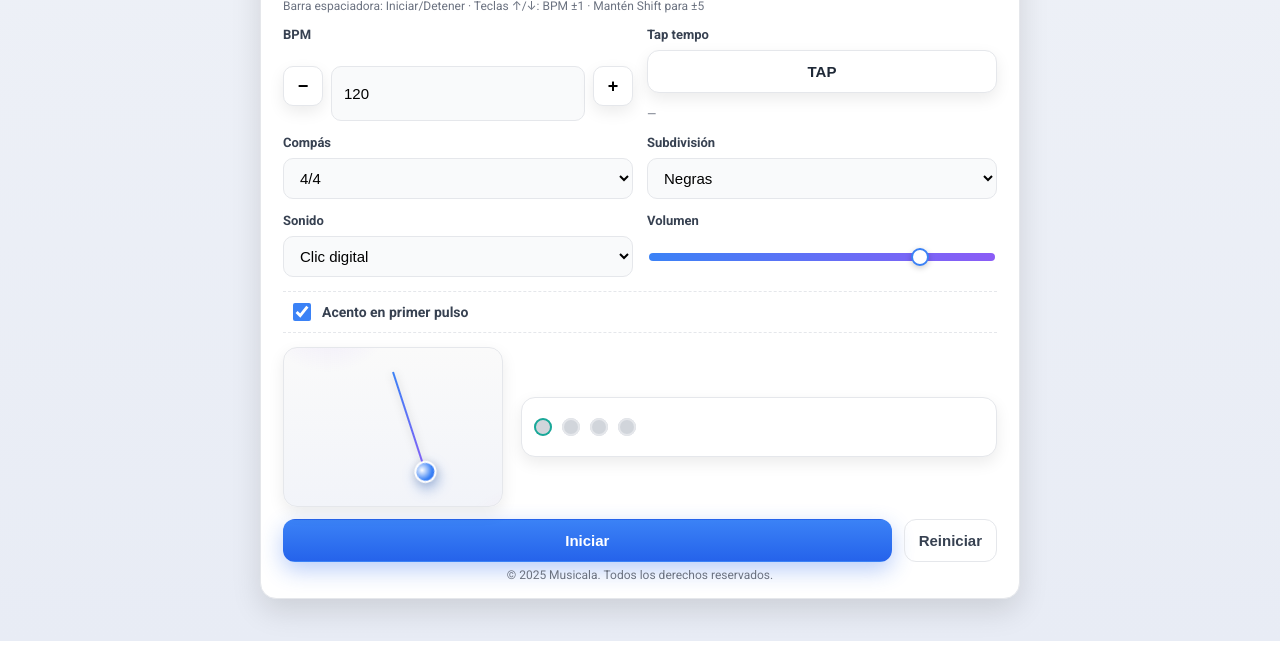
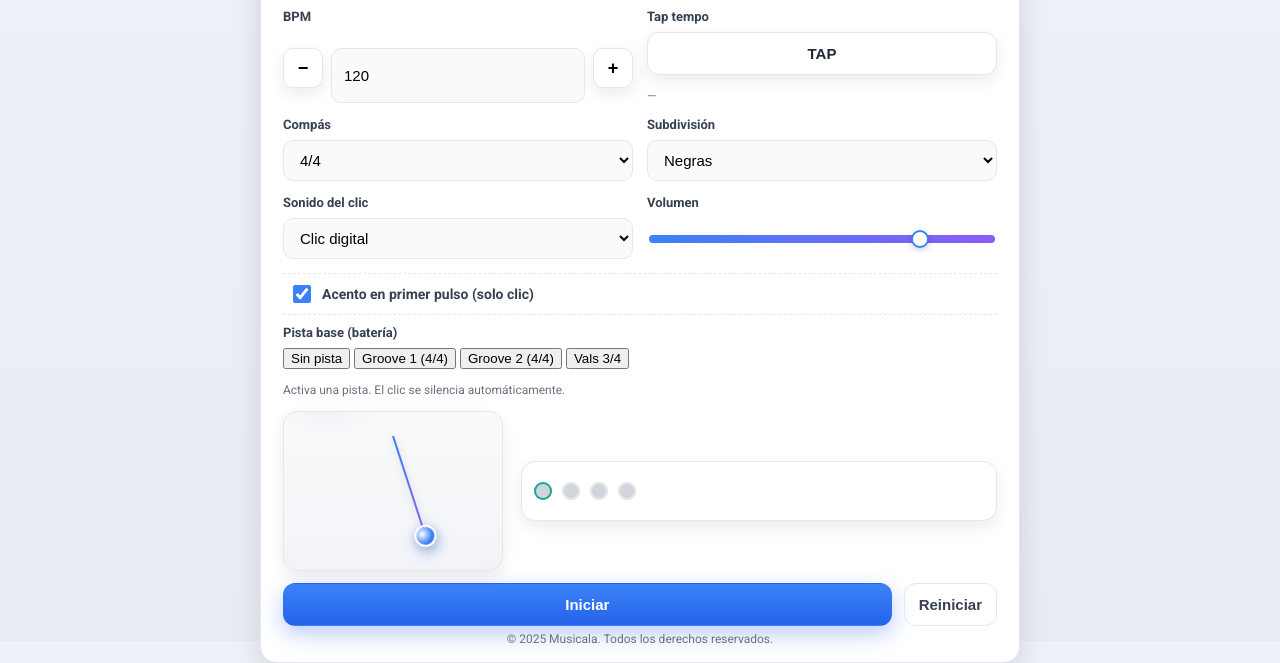
Before and after one commit to MusicalaEscuela/metronomomusicala, a plain HTML site: page index.html in a window 1280 px wide. Shown: the part 159-822 px from the top of the page. Before the commit the page ends 800 px from the top, so only its background shows below. Drawn offline with Linux system fonts and the light colour scheme.

Commit message:
Update index.html

```diff
--- a/index.html
+++ b/index.html
@@ -61,7 +61,7 @@
     <!-- Controles fila 3 -->
     <section class="controls">
       <div class="control-group">
-        <label for="sonido">Sonido</label>
+        <label for="sonido">Sonido del clic</label>
         <select id="sonido">
           <option value="click">Clic digital</option>
           <option value="bombo">Bombo</option>
@@ -76,12 +76,26 @@
       </div>
     </section>
 
-    <!-- Opciones (solo acento) -->
+    <!-- Opciones -->
     <section class="options">
       <label class="chk">
         <input type="checkbox" id="accent" checked>
-        <span>Acento en primer pulso</span>
+        <span>Acento en primer pulso (solo clic)</span>
       </label>
+    </section>
+
+    <!-- Pistas base (batería) -->
+    <section class="tracks">
+      <div class="control-group">
+        <label>Pista base (batería)</label>
+        <div class="pattern-buttons" id="patternButtons" role="group" aria-label="Pistas base">
+          <button class="pat-btn selected" data-pattern="off">Sin pista</button>
+          <button class="pat-btn" data-pattern="groove1">Groove 1 (4/4)</button>
+          <button class="pat-btn" data-pattern="groove2">Groove 2 (4/4)</button>
+          <button class="pat-btn" data-pattern="waltz34">Vals 3/4</button>
+        </div>
+        <small class="subtext" id="patternNotice">Activa una pista. El clic se silencia automáticamente.</small>
+      </div>
     </section>
 
     <!-- Visual: péndulo + LEDs -->
@@ -92,9 +106,7 @@
         </div>
       </div>
 
-      <div class="beat-lights" id="beatLights" aria-label="Indicadores de pulso">
-        <!-- Se generan dinámicamente según el compás -->
-      </div>
+      <div class="beat-lights" id="beatLights" aria-label="Indicadores de pulso"></div>
     </section>
 
     <!-- Botonera principal -->
```
